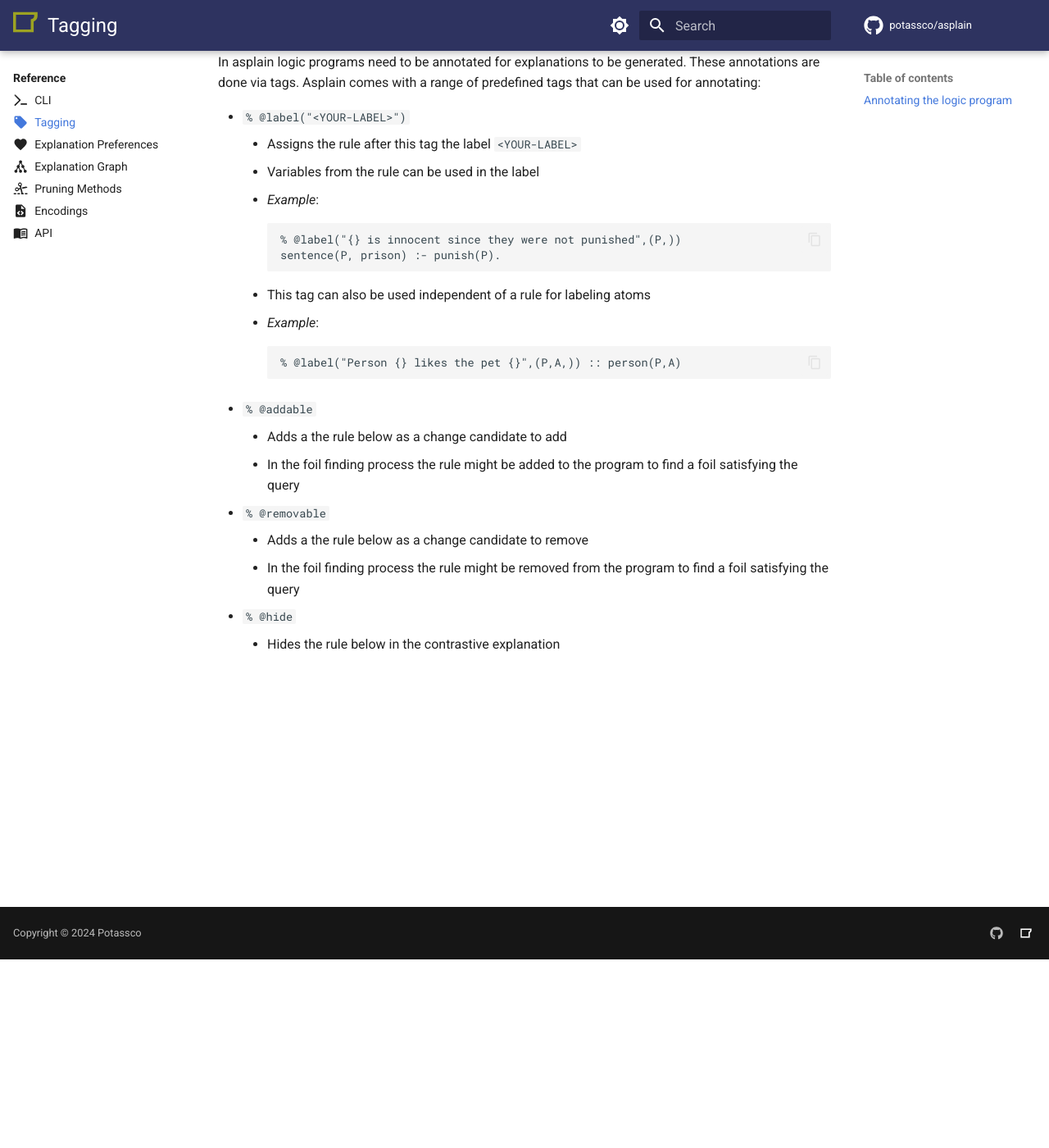
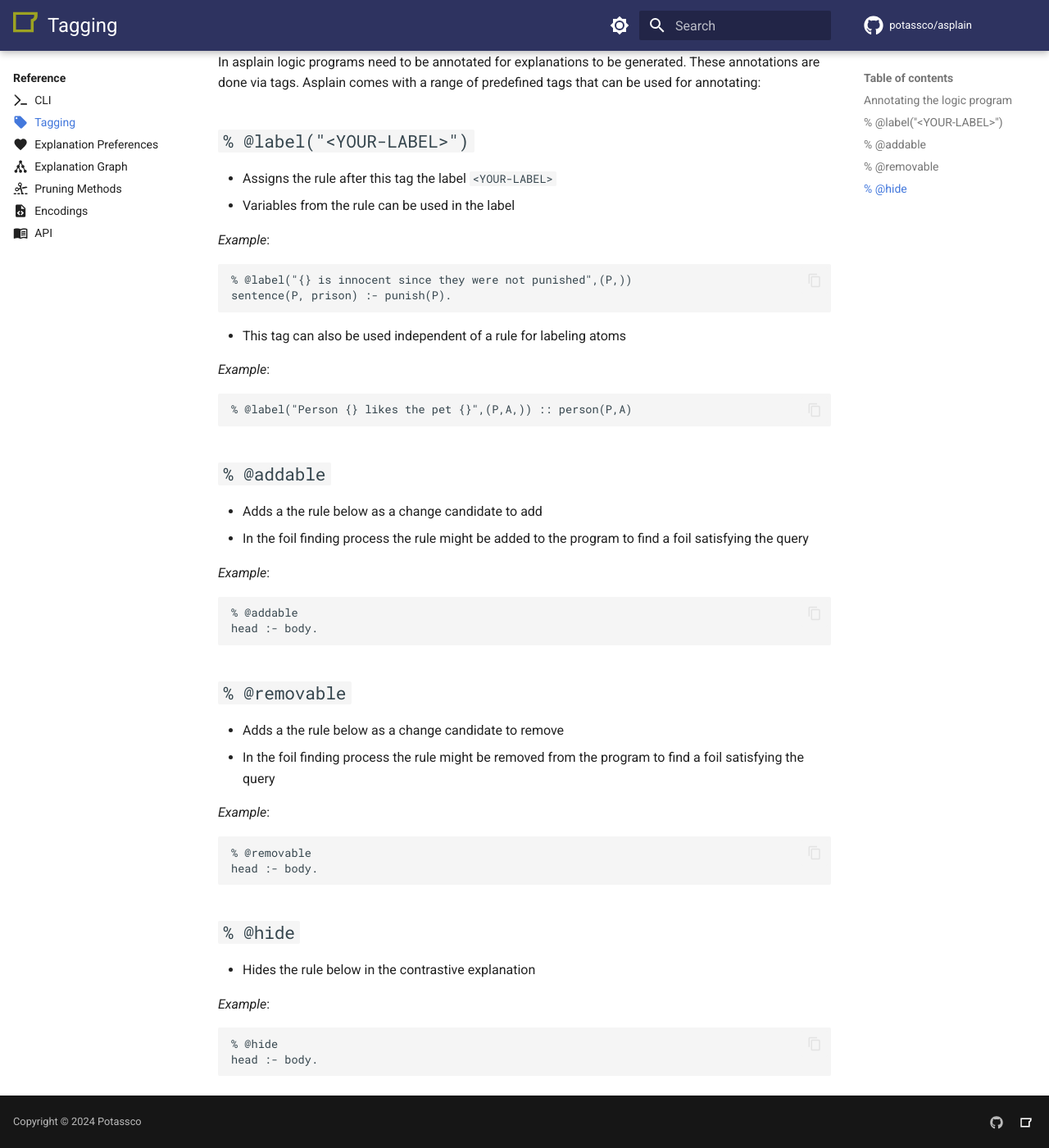
Before and after one commit to potassco/asplain, an MkDocs documentation site: the page built from docs/reference/tagging/index.md, in a window 1280 px wide and 1400 px high, scrolled down 230 px. Shown: the whole window at 82% size. Built offline with MkDocs 1.6.1 and Material for MkDocs 9.7.7, drawn with Linux system fonts in a browser that asks for light colours; comment, search, counter and statistics services are not loaded.

Commit message:
Updated tagging docs

````diff
--- a/docs/reference/tagging/index.md
+++ b/docs/reference/tagging/index.md
@@ -8,24 +8,57 @@ In asplain logic programs need to be annotated for explanations to be generated.
 These annotations are done via tags.
 Asplain comes with a range of predefined tags that can be used for annotating:
 
-- `% @label("<YOUR-LABEL>")`
-    - Assigns the rule after this tag the label `<YOUR-LABEL>`
-    - Variables from the rule can be used in the label
-    - _Example_:
-    ```clingo
-    % @label("{} is innocent since they were not punished",(P,))
-    sentence(P, prison) :- punish(P).
-    ```
-    - This tag can also be used independent of a rule for labeling atoms
-    - _Example_:
-    ```clingo
-    % @label("Person {} likes the pet {}",(P,A,)) :: person(P,A)
-    ```
-- `% @addable`
-    - Adds a the rule below as a change candidate to add
-    - In the foil finding process the rule might be added to the program to find a foil satisfying the query
-- `% @removable`
-    - Adds a the rule below as a change candidate to remove
-    - In the foil finding process the rule might be removed from the program to find a foil satisfying the query
-- `% @hide`
-    - Hides the rule below in the contrastive explanation
+## `% @label("<YOUR-LABEL>")`
+
+- Assigns the rule after this tag the label `<YOUR-LABEL>`
+- Variables from the rule can be used in the label
+
+_Example_:
+
+```clingo
+% @label("{} is innocent since they were not punished",(P,))
+sentence(P, prison) :- punish(P).
+```
+
+- This tag can also be used independent of a rule for labeling atoms
+
+_Example_:
+
+```clingo
+% @label("Person {} likes the pet {}",(P,A,)) :: person(P,A)
+```
+
+## `% @addable`
+
+- Adds a the rule below as a change candidate to add
+- In the foil finding process the rule might be added to the program to find a foil satisfying the query
+
+_Example_:
+
+```clingo
+% @addable
+head :- body.
+```
+
+## `% @removable`
+
+- Adds a the rule below as a change candidate to remove
+- In the foil finding process the rule might be removed from the program to find a foil satisfying the query
+
+_Example_:
+
+```clingo
+% @removable
+head :- body.
+```
+
+## `% @hide`
+
+- Hides the rule below in the contrastive explanation
+
+_Example_:
+
+```clingo
+% @hide
+head :- body.
+```
````
